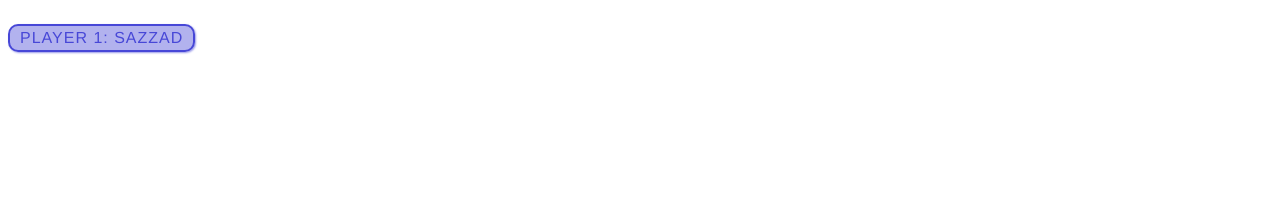
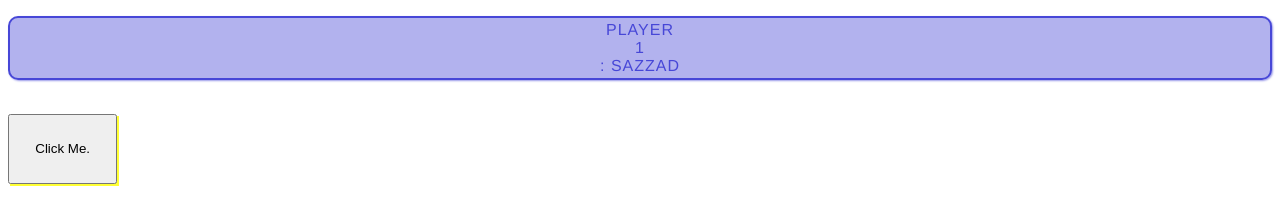
Before and after one commit to hossainsakib26/MDN_Java, a plain HTML site: page js Basic/what is js/index.html in a window 1280 px wide. Drawn offline with Linux system fonts and the light colour scheme.

Commit message:
how to add js in a page

```diff
--- a/js Basic/what is js/index.css
+++ b/js Basic/what is js/index.css
@@ -6,6 +6,8 @@ body {
 
 
 p {
+        display: flex;
+        flex-direction: column;
         text-align: center;
         border: 2px solid rgba(0,0,200,0.6);
         background: rgba(0,0,200,0.3);
@@ -13,6 +15,12 @@ p {
         box-shadow: 1px 1px 2px rgba(0,0,200,0.4);
         border-radius: 10px;
         padding: 3px 10px;
-        display: inline-block;
         cursor: pointer;
-      }
+}
+
+button {
+        text-align: center;
+        border: 1px solid #ssdd22;
+        padding: 2%;
+        box-shadow: 2px 2px #ffff33;
+}
--- a/js Basic/what is js/index.html
+++ b/js Basic/what is js/index.html
@@ -9,7 +9,11 @@
 </head>
 <body>
 
-	<p>Player 1: Sazzad</p>
+	<p>Player <span>1</span>: Sazzad</p>
+
+<br/>
+
+	<button>Click Me.</button>
 
 	<script type="text/javascript" src="index.js"></script>
 
--- a/js Basic/what is js/index.js
+++ b/js Basic/what is js/index.js
@@ -6,3 +6,20 @@ function updateName() {
 	let name = prompt('Please Enter A New Name');
 	para.textContent = 'Player 1: ' + name;
 }
+
+document.addEventListener("DOMContentLoaded", function() {
+
+
+	function createParagraph() {
+		let para = document.createElement('p');
+		para.textContent = 'You clicked the button!';
+		document.body.appendChild(para);
+	}
+
+	const buttons = document.querySelectorAll('button');
+
+	for (let i = 0; i < buttons.length; i++) {
+		buttons[i].addEventListener('click', createParagraph);
+	}
+
+})
```
